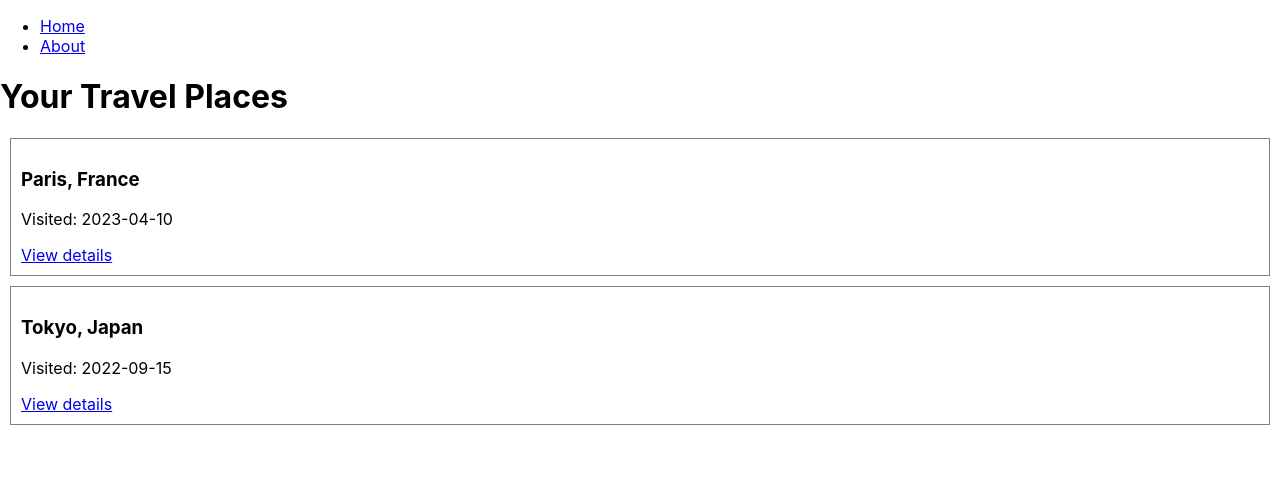
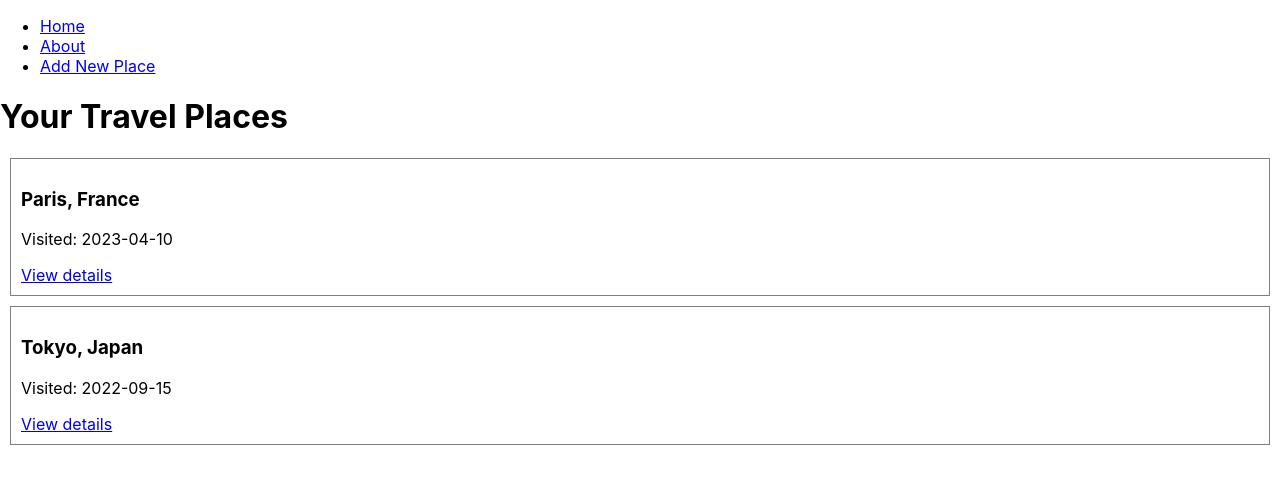
Before and after one commit to KonarAndriiana/Travel-Log, a React (Create React App) app in the folder travel-log/: page / in a window 1280 px wide. Shown: the top 484 px of the page. Built offline with nearby package versions, Linux system fonts and the light colour scheme.

Commit message:
Add routing for AddPlace

```diff
--- a/travel-log/src/App.js
+++ b/travel-log/src/App.js
@@ -3,6 +3,8 @@ import { BrowserRouter as Router, Routes, Route, Link } from 'react-router-dom';
 import Home from './pages/Home';
 import PlaceDetail from './pages/PlaceDetail';
 import About from './pages/About';
+import AddPlace from './pages/AddPlace';
+
 
 function App() {
   return (
@@ -11,6 +13,7 @@ function App() {
         <ul>
           <li><Link to="/">Home</Link></li>
           <li><Link to="/about">About</Link></li>
+          <li><Link to="/add">Add New Place</Link></li>
         </ul>
       </nav>
 
@@ -18,6 +21,8 @@ function App() {
         <Route path="/" element={<Home />} />
         <Route path="/place/:id" element={<PlaceDetail />} />
         <Route path="/about" element={<About />} />
+        <Route path="/add" element={<AddPlace />} />
+
       </Routes>
     </Router>
   );
```
